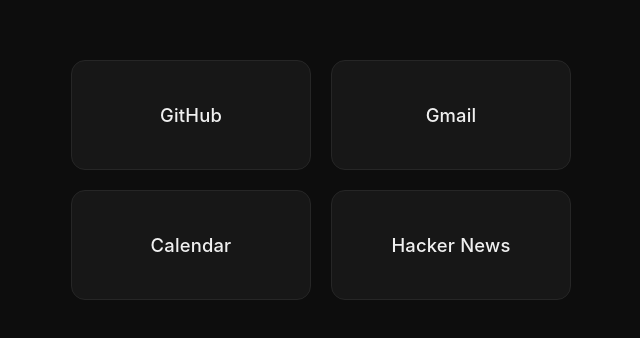
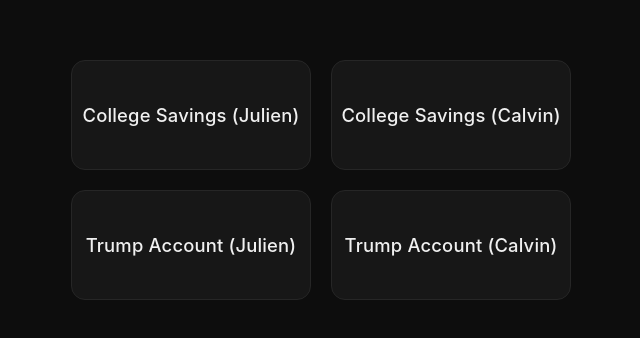
Before and after one commit to kjtddev/jcweb, a plain HTML site: page index.html in a window 1280 px wide. Shown: the part 220-558 px from the top of the page, without its empty margins (319-959 px from the left). Drawn offline with Linux system fonts and the light colour scheme.

Commit message:
Update index.html

```diff
--- a/index.html
+++ b/index.html
@@ -68,10 +68,10 @@
 </head>
 <body>
   <main class="grid">
-    <a href="https://github.com">GitHub</a>
-    <a href="https://google.com">Gmail</a>
-    <a href="https://google.com">Calendar</a>
-    <a href="https://ycombinator.com">Hacker News</a>
+    <a href="https://www.ugift529.com/gifttpl/ugift/create/viewGiftCodeDetails.cs?ugiftcode=J2J-L3M">College Savings (Julien)</a>
+    <a href="https://www.ugift529.com/gifttpl/ugift/create/viewGiftCodeDetails.cs?ugiftcode=Q42-J0E">College Savings (Calvin)</a>
+    <a href="https://contribute.trumpaccount.com/juliend-70f3d9ed/?secret=8YaZnHrYM3NjLmGAmx6H1wr">Trump Account (Julien)</a>
+    <a href="https://contribute.trumpaccount.com/calvind-cc64e207/?secret=8YaZnHrYM3NjLmGAmx6H1wr">Trump Account (Calvin)</a>
   </main>
 </body>
 </html>
```
